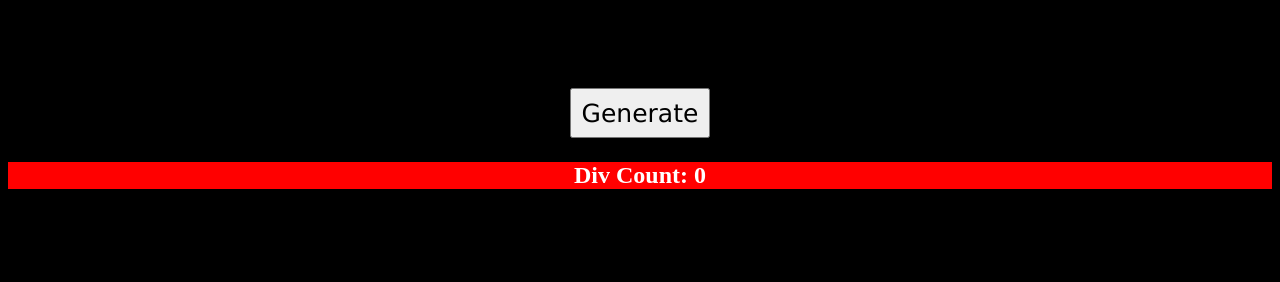
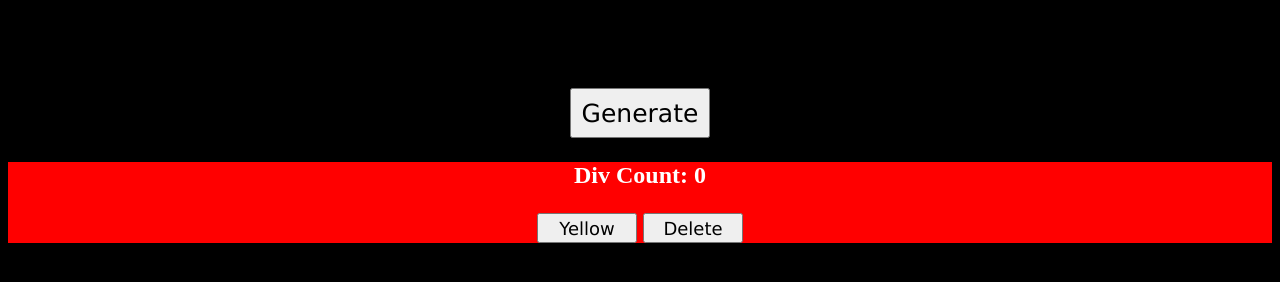
Before and after one commit to jeremy-cady/jquery-color-swap-redo, a plain HTML site: page index.html in a window 1280 px wide. Both pictures are taken after a click on the button "Generate". Drawn offline with Linux system fonts and the light colour scheme.

Commit message:
divCount displaying and incrementing - yellow and delete buttons being appended

```diff
--- a/client.js
+++ b/client.js
@@ -17,8 +17,8 @@ function divGenerator() {
     $('#displayDivs').append(`
         <div class="newDivs">
             <p>Div Count: ${divCount}</p>
-            <button class="yellowBtn>Yellow</button>
-            <button></button>
+            <button class="yellowBtn">Yellow</button>
+            <button class="deleteBtn">Delete</button>
         </div>`);
 
     divCount++;
--- a/style.css
+++ b/style.css
@@ -15,3 +15,17 @@ body {
 .newDivs {
     background-color: red;
 }
+
+.yellowBtn {
+    width: 100px;
+    height: 30px;
+    font-family: Verdana, Geneva, Tahoma, sans-serif;
+    font-size: 18px;
+}
+
+.deleteBtn {
+    width: 100px;
+    height: 30px;
+    font-family: Verdana, Geneva, Tahoma, sans-serif;
+    font-size: 18px;
+}
```
